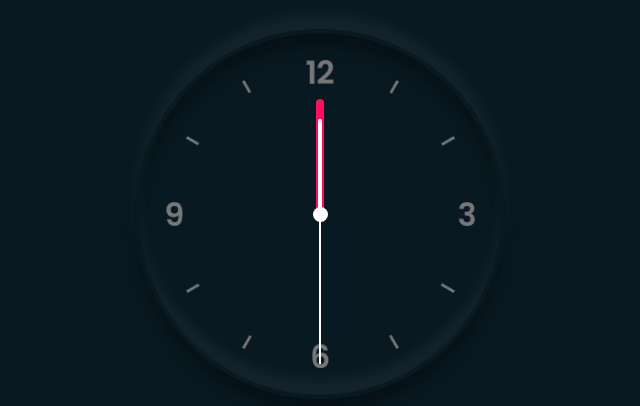
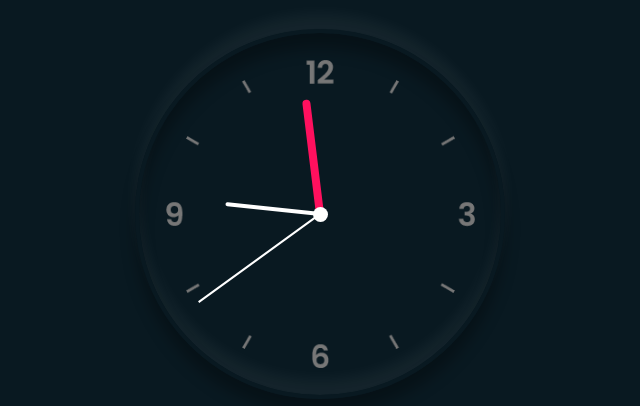
Before and after one commit to akshaydonhe12/Analog-clock, a plain HTML site: page index.html in a window 1280 px wide. Shown: the part 186-592 px from the top of the page, without its empty margins (320-960 px from the left). Drawn offline with Linux system fonts and the light colour scheme.

Commit message:
fix-issues

```diff
--- a/index.html
+++ b/index.html
@@ -27,6 +27,19 @@
 
         let deg = 6;
         let hr = document.querySelector('#hr');
+        let mn = document.querySelector('#mn');
+        let sc = document.querySelector('#sc');
+
+        setInterval(()=>{
+            let day = new Date();
+            let hh = day.getHours()*30;
+            let mm= day.getMinutes()*deg;
+            let ss = day.getSeconds()*deg;
+
+            hr.style.transform = `rotateZ(${(hh)+(mm/12)}deg)`;
+            mn.style.transform = `rotateZ(${mm}deg)`;
+            sc.style.transform = `rotateZ(${ss}deg)`;
+        })
 
     </script>
 
```
